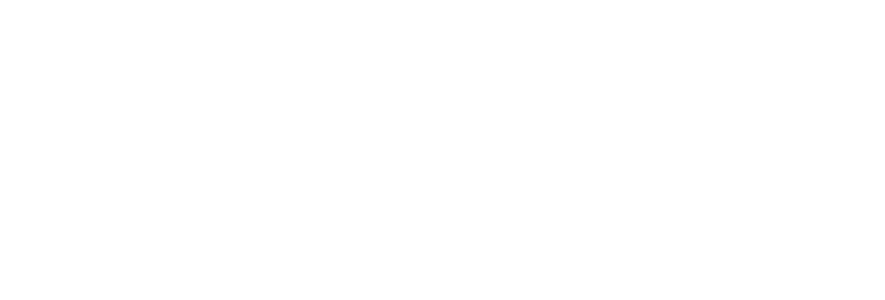
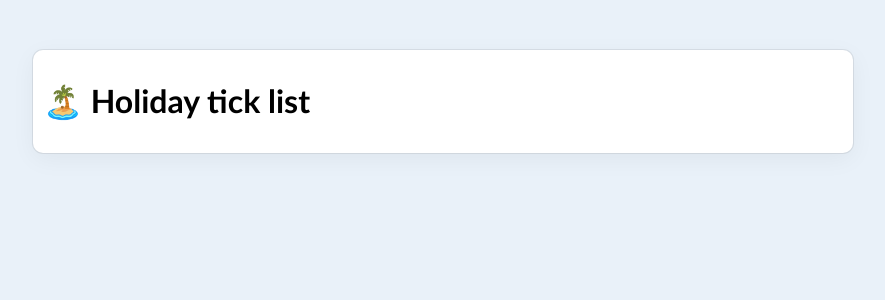
Before and after one commit to ramamdeeCode/to-do, a React (Create React App) app in the folder client/: page / in a window 1280 px wide. Shown: the top 300 px of the page, without its empty margins (197-1082 px from the left). Built offline with nearby package versions, Linux system fonts and the light colour scheme.

Commit message:
add css on app

```diff
--- a/client/src/App.js
+++ b/client/src/App.js
@@ -1,5 +1,11 @@
+import ListHeader from "./components/ListHeader";
+
 function App() {
-  return <div className="App"></div>;
+  return (
+    <div className="app">
+      <ListHeader listName={"🏝️ Holiday tick list"} />
+    </div>
+  );
 }
 
 export default App;
--- /dev/null
+++ b/client/src/components/Auth.js
@@ -0,0 +1,5 @@
+function Auth() {
+  return <div className="App">Rama</div>;
+}
+
+export default Auth;
--- /dev/null
+++ b/client/src/components/ListHeader.js
@@ -0,0 +1,9 @@
+function ListHeader({ listName }) {
+  return (
+    <div className="list">
+      <h1>{listName}</h1>
+    </div>
+  );
+}
+
+export default ListHeader;
--- /dev/null
+++ b/client/src/components/ListItem.js
@@ -0,0 +1,5 @@
+function ListItem() {
+  return <div className="App">Rama</div>;
+}
+
+export default ListItem;
--- /dev/null
+++ b/client/src/components/Modal.js
@@ -0,0 +1,5 @@
+function Modal() {
+  return <div className="App">Rama</div>;
+}
+
+export default Modal;
--- /dev/null
+++ b/client/src/components/ProgressBar.js
@@ -0,0 +1,5 @@
+function ProgressBar() {
+  return <div className="App">Rama</div>;
+}
+
+export default ProgressBar;
--- /dev/null
+++ b/client/src/components/TickIcon.js
@@ -0,0 +1,5 @@
+function TickIcon() {
+  return <div className="App">Rama</div>;
+}
+
+export default TickIcon;
--- a/client/src/index.css
+++ b/client/src/index.css
@@ -0,0 +1,21 @@
+body{
+  margin: 0;
+  padding: 0;
+  background-color: rgb(233, 241, 249);
+  display: flex;
+  justify-content: center;
+  font-family: 'Trebuchet MS', Arial, sans-serif;
+  /*box-sizing: border-box;*/
+}
+.app{
+  background-color: rgb(255, 255, 255);
+  box-shadow: rgb(0, 0, 0, 0.05) 0 6px 24px, rgb(0, 0, 0, 0.08)0 0 0 1px;
+  border-radius: 10px;
+  padding: 10px;
+  width: 800px;
+  margin-top:50px;
+}
+
+.list-header{
+
+}
```
